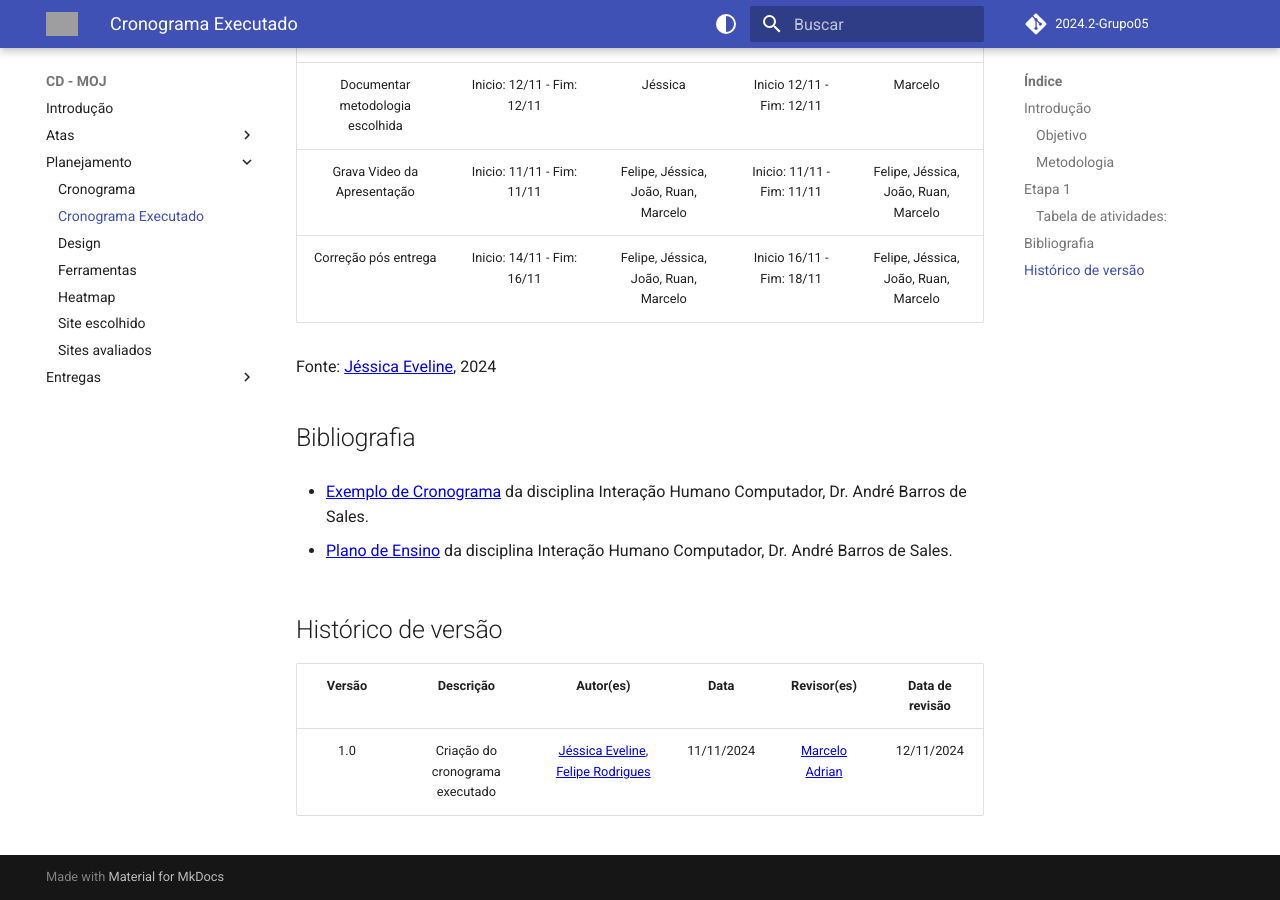
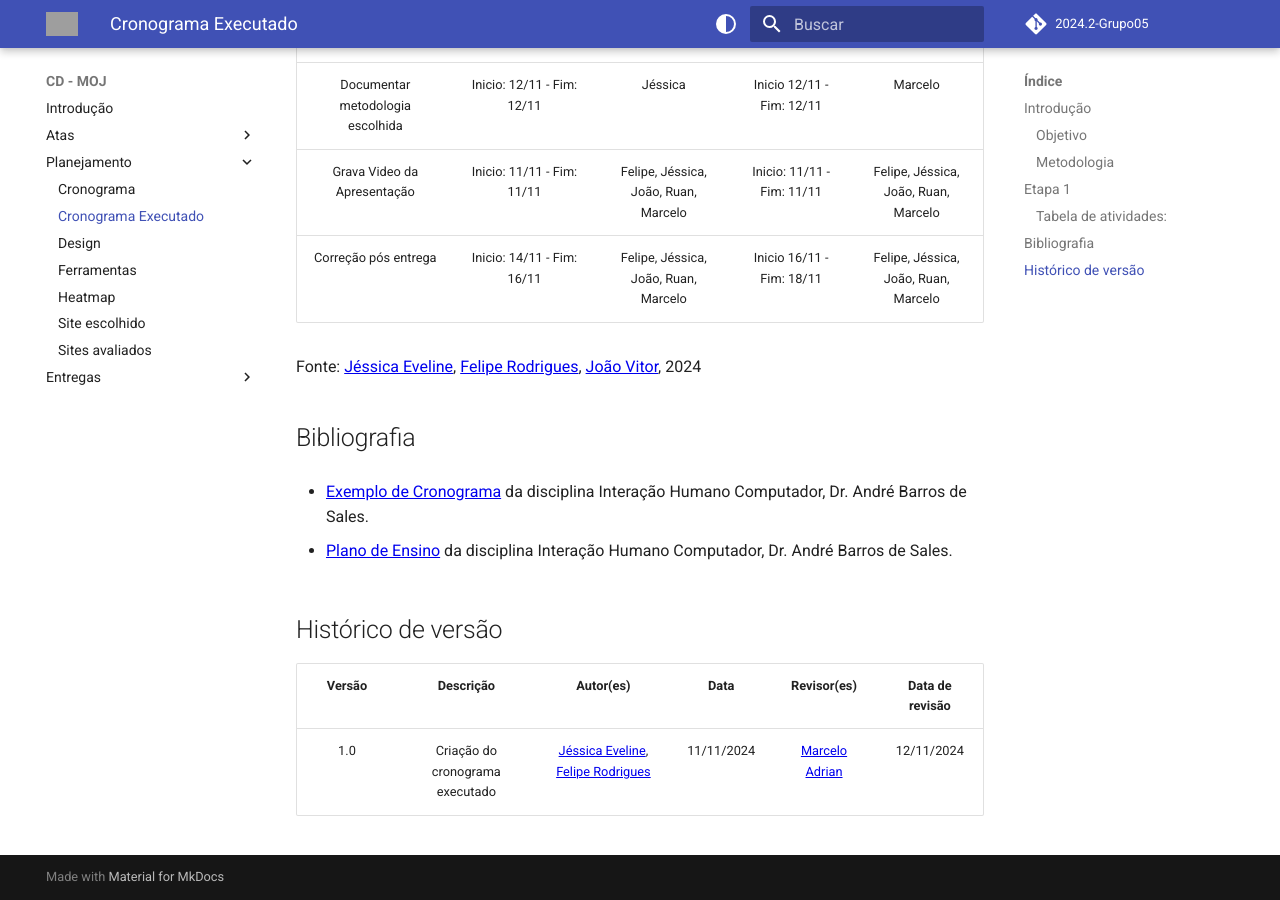
Before and after one commit to Interacao-Humano-Computador/2024.2-Grupo05, an MkDocs documentation site: the page built from docs/planejamento/cronograma_executado.md, in a window 1280 px wide and 900 px high, scrolled down 1525 px. Built offline with MkDocs 1.6.1 and Material for MkDocs 9.7.7, drawn with Linux system fonts in a browser that asks for light colours; comment, search, counter and statistics services are not loaded; the version menu is left out; grey boxes are pictures that could not be loaded.

Commit message:
Docs: Corrige a fonte da tabela.

```diff
--- a/docs/planejamento/cronograma_executado.md
+++ b/docs/planejamento/cronograma_executado.md
@@ -25,7 +25,7 @@ Este documento serve como uma ferramenta de acompanhamento e análise de ativida
 |Grava Video da Apresentação|Inicio: 11/11 - Fim: 11/11|Felipe, Jéssica, João, Ruan, Marcelo|Inicio: 11/11 - Fim: 11/11|Felipe, Jéssica, João, Ruan, Marcelo|
 |Correção pós entrega|Inicio: 14/11 - Fim: 16/11|Felipe, Jéssica, João, Ruan, Marcelo|Inicio 16/11 - Fim: 18/11|Felipe, Jéssica, João, Ruan, Marcelo|
 
-Fonte: [Jéssica Eveline](https://github.com/xzxjesse), 2024
+Fonte: [Jéssica Eveline](https://github.com/xzxjesse), [Felipe Rodrigues](https://github.com/felipeJRdev), [João Vitor](https://github.com/Jauzimm),  2024
 
 ## Bibliografia
 - [Exemplo de Cronograma](https://aprender3.unb.br/pluginfile.php/2972635/mod_resource/content/2/Exemplo%20de%20Cronograma.pdf) da disciplina Interação Humano Computador, Dr. André Barros de Sales.
```
